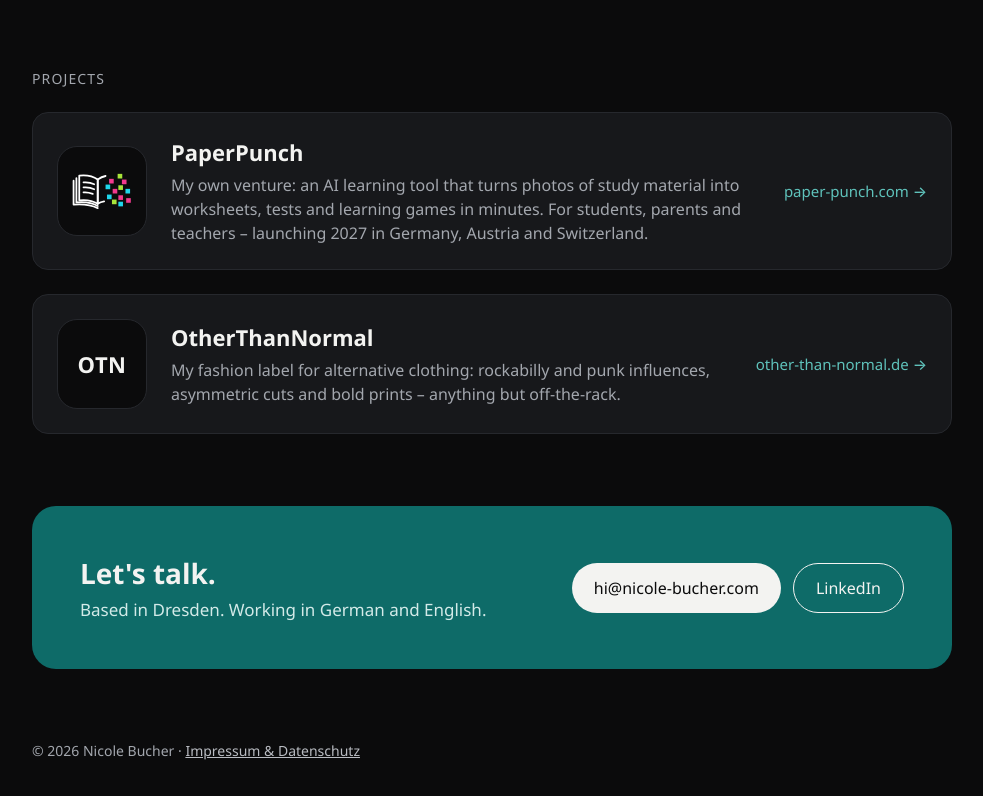
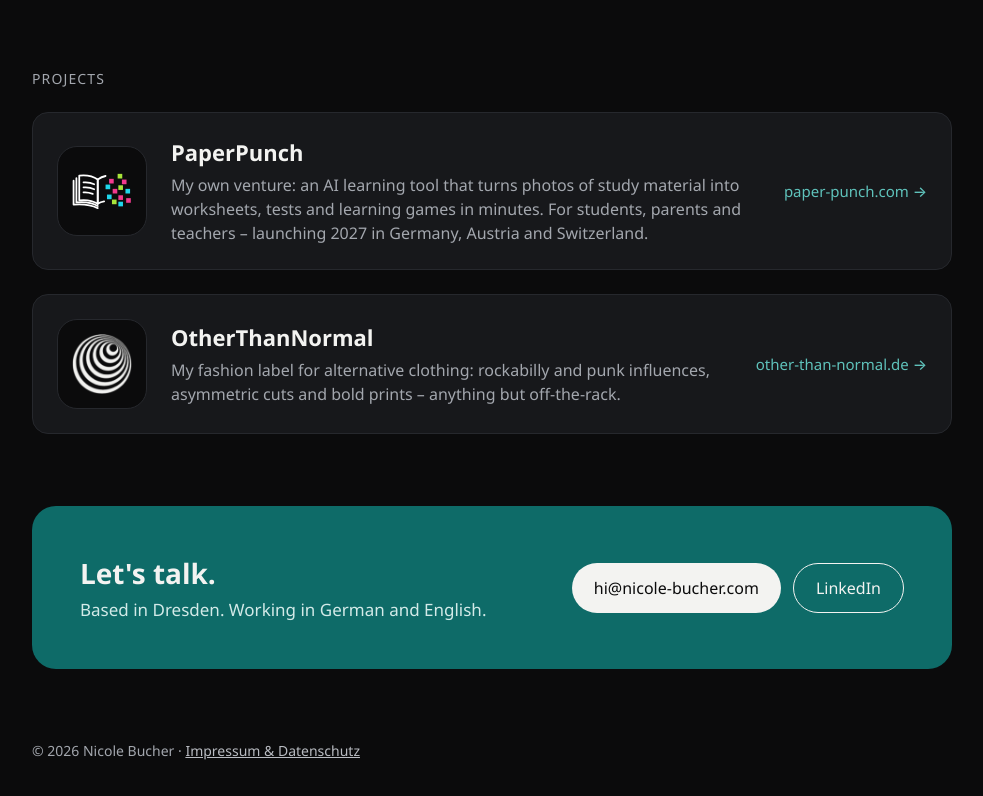
Before and after one commit to nicolebucher/nicole-bucher.com, a plain HTML site: page index.html in a window 1280 px wide. Shown: the part 1042-1838 px from the top of the page, without its empty margins (148-1131 px from the left). Drawn offline with Linux system fonts and the light colour scheme.

Commit message:
Add OtherThanNormal logo
Co-Authored-By: Claude Opus 5.5 <noreply@anthropic.com>
Claude-Session: https://claude.ai/code/session_01WFbYWu2tfHy7eykjEkCPYB

```diff
--- a/index.html
+++ b/index.html
@@ -91,7 +91,7 @@ a{color:#F3F3F1}a:hover{color:#FFFFFF}
         <span style="font-size: 15px; font-weight: 500; color: #5FC2BB; white-space: nowrap;">paper-punch.com →</span>
       </a>
       <a href="https://other-than-normal.de" style="text-decoration: none; color: #F3F3F1; background: #17181B; border: 1px solid #26282D; border-radius: 16px; padding: 24px; display: flex; flex-wrap: wrap; align-items: center; gap: 24px;">
-        <span aria-hidden="true" style="width: 88px; height: 88px; border-radius: 20px; background: #0B0B0C; border: 1px solid #26282D; display: flex; align-items: center; justify-content: center; flex: 0 0 auto; font-size: 22px; font-weight: 700; letter-spacing: 0.02em; color: #F3F3F1;">OTN</span>
+        <span style="width: 88px; height: 88px; border-radius: 20px; background: #0B0B0C; border: 1px solid #26282D; display: flex; align-items: center; justify-content: center; flex: 0 0 auto;"><img src="otn-logo.png" alt="OtherThanNormal logo" style="width: 60px; height: 60px; display: block;"></span>
         <span style="flex: 999 1 380px; min-width: 0; display: flex; flex-direction: column; gap: 6px;">
           <span style="font-size: 22px; font-weight: 700;">OtherThanNormal</span>
           <span style="font-size: 16px; line-height: 1.5; color: #A3A7AE;">My fashion label for alternative clothing: rockabilly and punk influences, asymmetric cuts and bold prints – anything but off-the-rack.</span>
```
Also changed, not shown: otn-logo.png (added).
